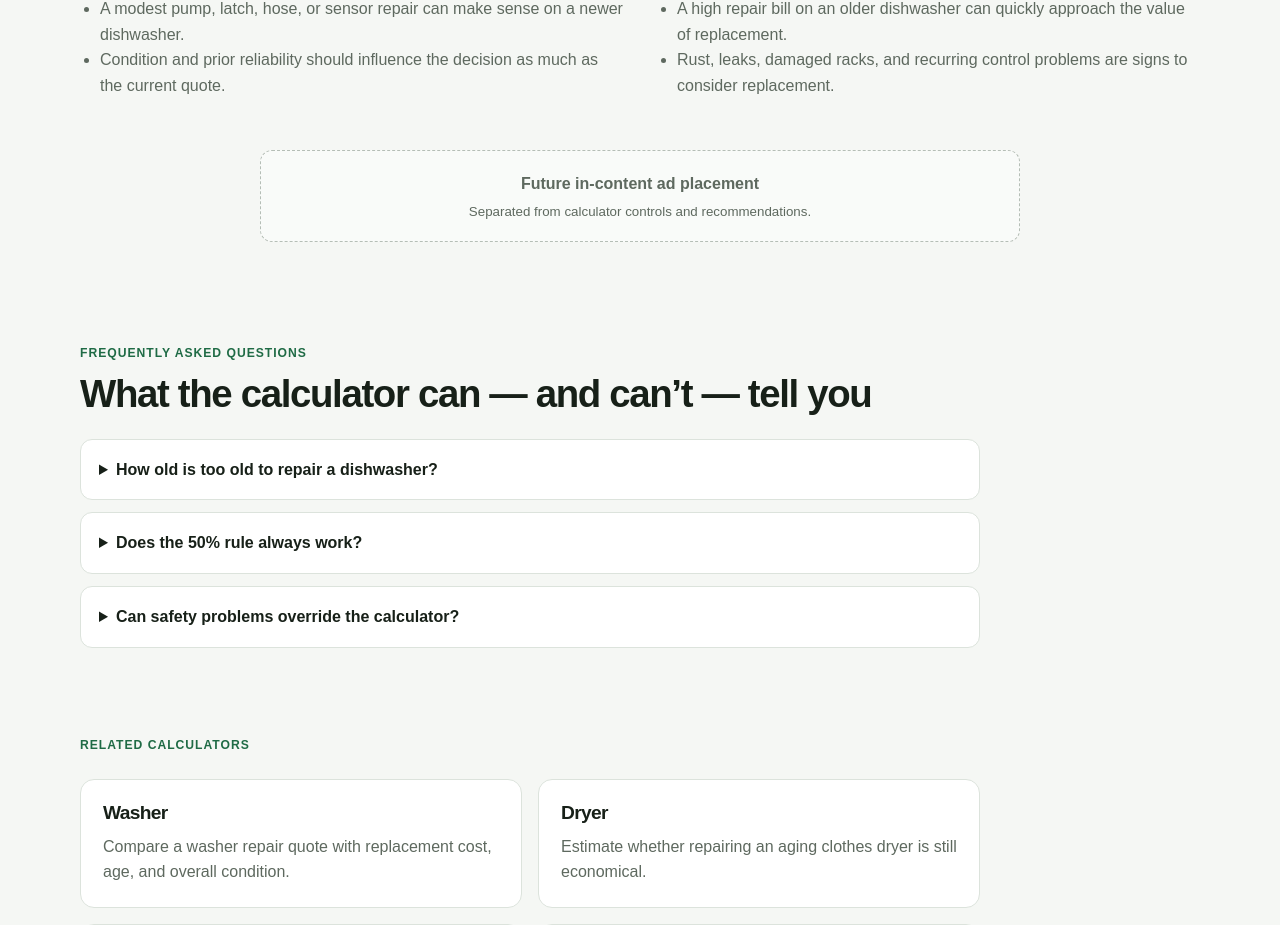
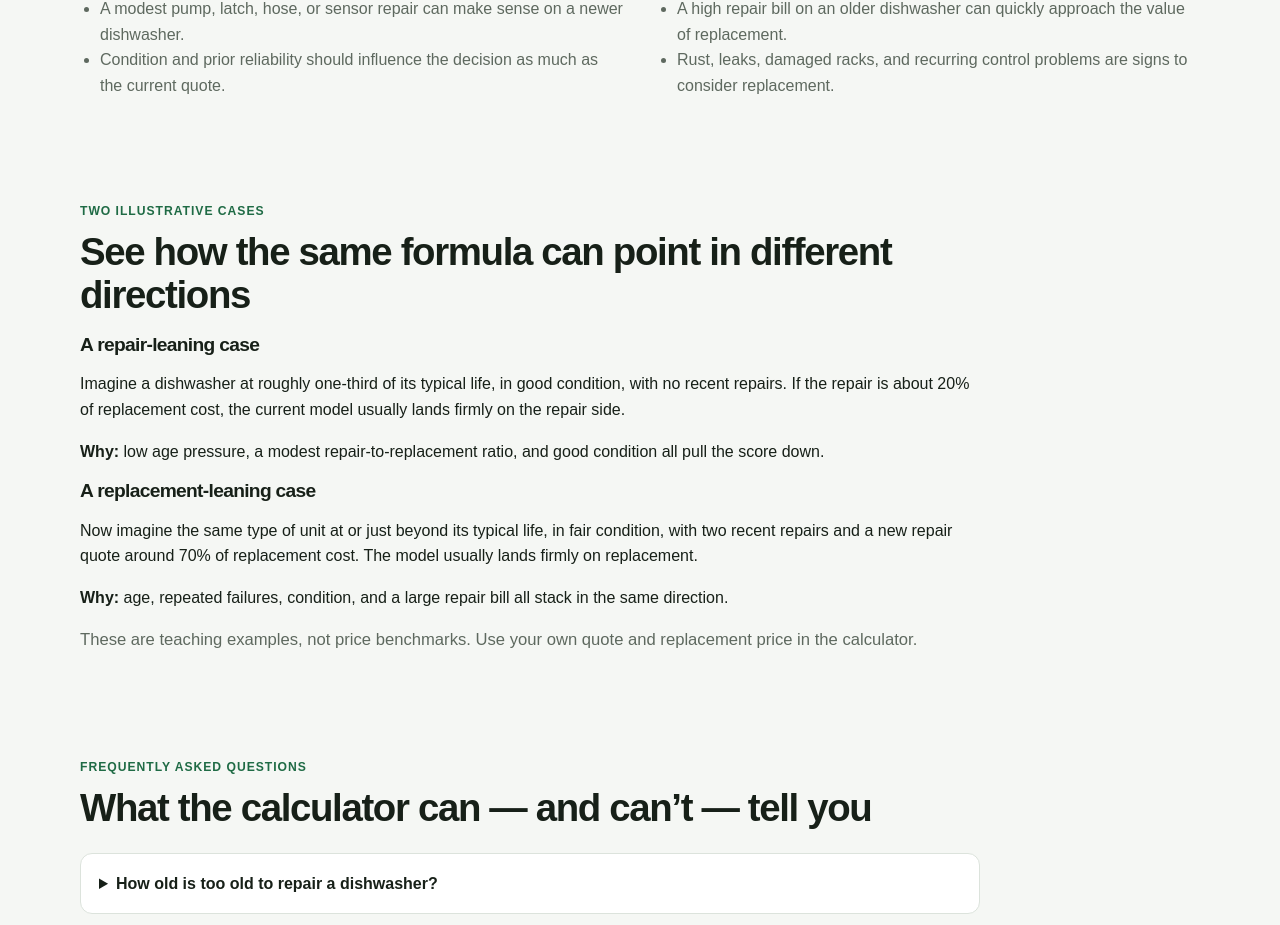
Before and after one commit to alexsulpizio-stack/HomeRepairMath, a Next.js app: page /repair-or-replace/dishwasher in a window 1280 px wide. Shown: the part 1659-2584 px from the top of the page. Built offline with nearby package versions, Linux system fonts and the light colour scheme; no server answers.

Commit message:
Add repair decision examples and polish ad slot

```diff
--- a/app/repair-or-replace/[slug]/page.tsx
+++ b/app/repair-or-replace/[slug]/page.tsx
@@ -88,10 +88,25 @@ export default async function RepairOrReplacePage({ params }: { params: Promise<
           </div>
         </section>
 
-        <aside className="ad-placeholder" aria-label="Advertisement placeholder">
-          <span>Future in-content ad placement</span>
-          <small>Separated from calculator controls and recommendations.</small>
-        </aside>
+        <div className="ad-slot-reserved" data-ad-slot="repair-guide-mid" aria-hidden="true" />
+
+        <section className="content-section example-section">
+          <p className="eyebrow">Two illustrative cases</p>
+          <h2>See how the same formula can point in different directions</h2>
+          <div className="example-grid">
+            <article className="example-card">
+              <h3>A repair-leaning case</h3>
+              <p>Imagine a {item.shortLabel.toLowerCase()} at roughly one-third of its typical life, in good condition, with no recent repairs. If the repair is about 20% of replacement cost, the current model usually lands firmly on the repair side.</p>
+              <p><strong>Why:</strong> low age pressure, a modest repair-to-replacement ratio, and good condition all pull the score down.</p>
+            </article>
+            <article className="example-card">
+              <h3>A replacement-leaning case</h3>
+              <p>Now imagine the same type of unit at or just beyond its typical life, in fair condition, with two recent repairs and a new repair quote around 70% of replacement cost. The model usually lands firmly on replacement.</p>
+              <p><strong>Why:</strong> age, repeated failures, condition, and a large repair bill all stack in the same direction.</p>
+            </article>
+          </div>
+          <p className="example-note">These are teaching examples, not price benchmarks. Use your own quote and replacement price in the calculator.</p>
+        </section>
 
         <section className="content-section">
           <p className="eyebrow">Frequently asked questions</p>
```
